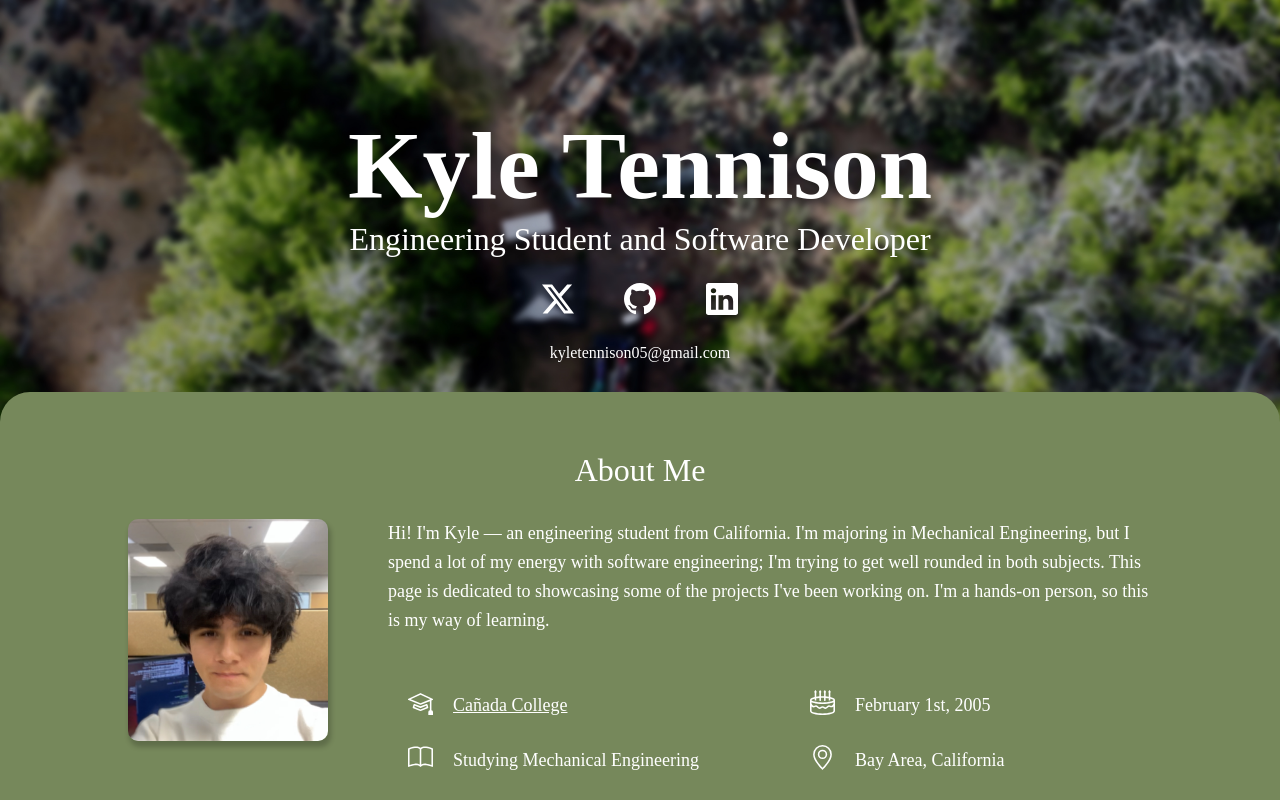
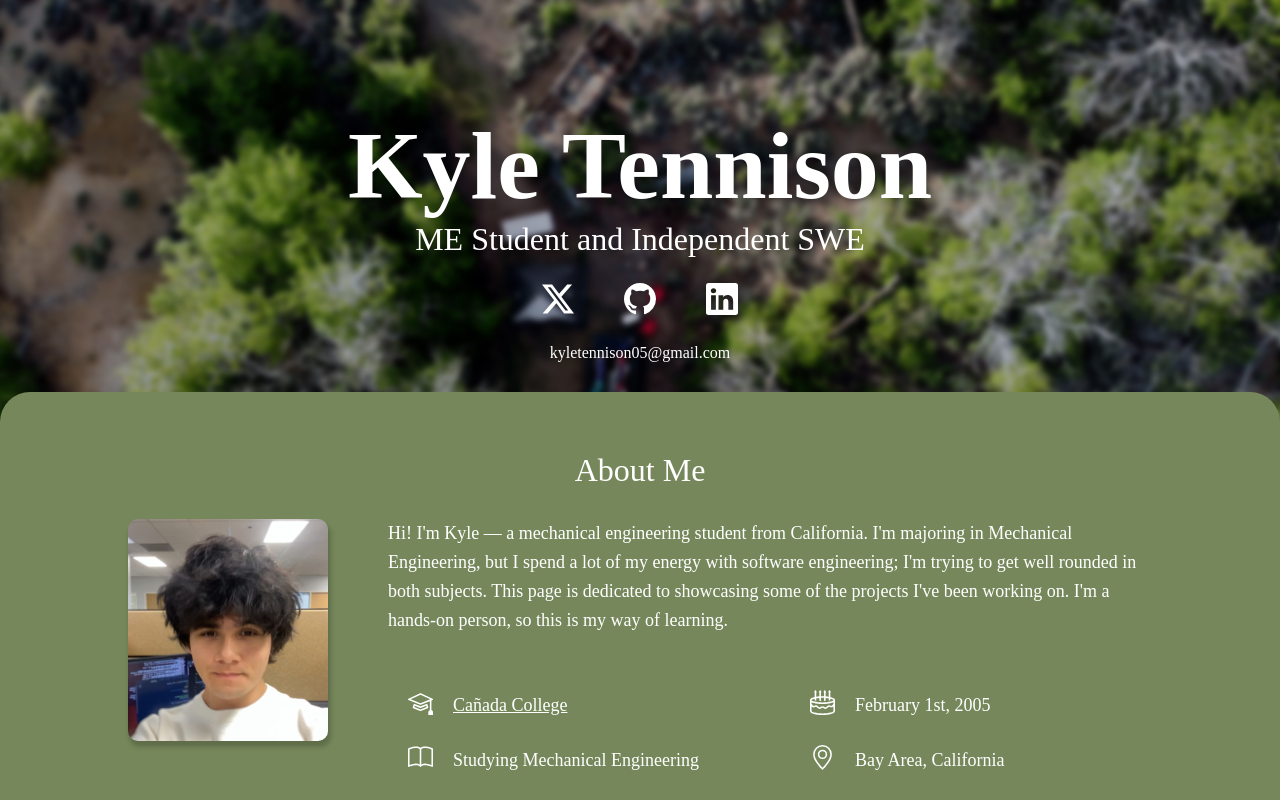
Before and after one commit to kyle-tennison/kyletennison-site, a React (Vite) app: page / in a window 1280 px wide. Shown: the top 800 px of the page. Built offline with nearby package versions, Linux system fonts and the light colour scheme; a web font is replaced by a local one.

Commit message:
update subtitle

```diff
--- a/src/home/home.jsx
+++ b/src/home/home.jsx
@@ -26,7 +26,7 @@ export default function Home() {
         style={{ backgroundImage: `url(${background_image})` }}
       >
         <h1>Kyle Tennison</h1>
-        <h2>Engineering Student and Software Developer</h2>
+        <h2>ME Student and Independent SWE</h2>
         <div id="social-icons">
           <img className="icon clickable" src={twitter_icon}></img>
           <img
@@ -58,7 +58,7 @@ export default function Home() {
           </div>
           <div className="right">
             <a>
-              Hi! I&apos;m Kyle — an engineering student from California.
+              Hi! I&apos;m Kyle — a mechanical engineering student from California.
               I&apos;m majoring in Mechanical Engineering, but I spend a lot of
               my energy with software engineering; I&apos;m trying to get well
               rounded in both subjects. This page is dedicated to showcasing
```
Also changed, not shown: screenshot.png.
